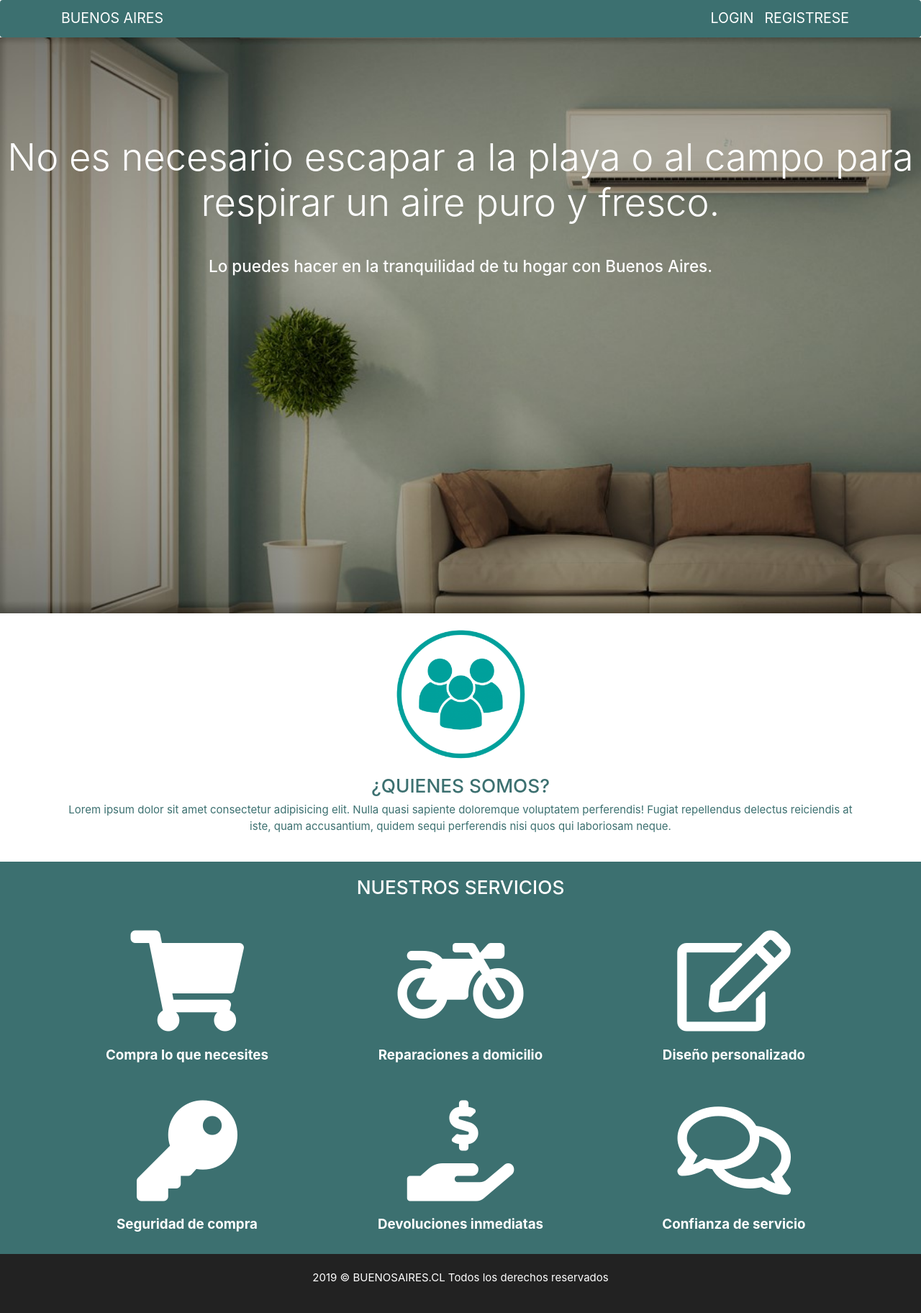
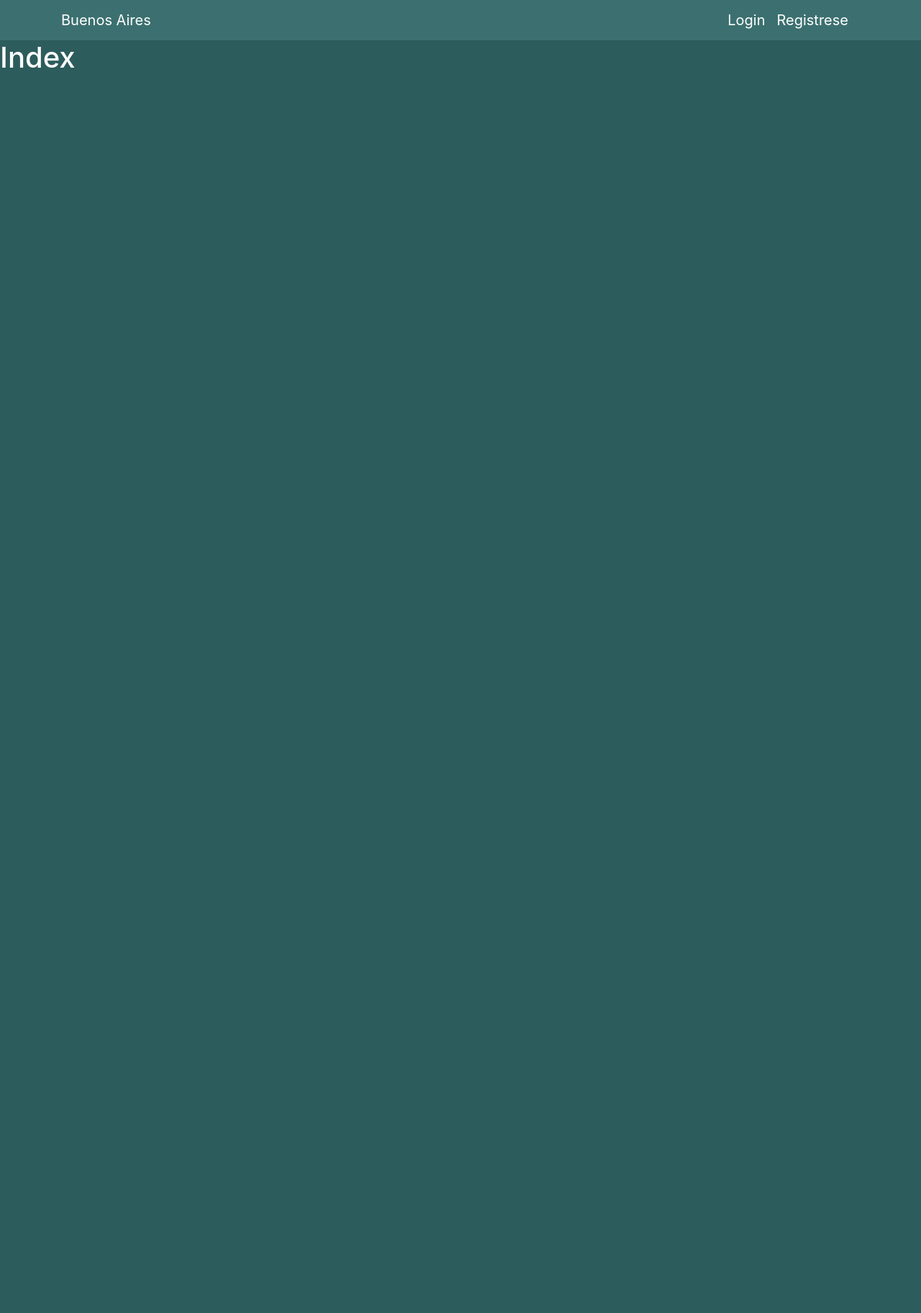
Before and after one commit to MatiasSolisBello/BuenosAiresPHP, a PHP site: page / in a window 1280 px wide. Shown: the whole page at 72% size. After the commit the page ends 94 px from the top, so only its background shows below. Run offline with PHP 8.4, Linux system fonts and the light colour scheme; some libraries are stand-ins or nearby versions.

Commit message:
Ajustes diseño

```diff
--- a/include/header2.php
+++ b/include/header2.php
@@ -4,9 +4,11 @@
     <meta charset="UTF-8">
     <title>Buenos Aires</title>
     <meta name="viewport" content="width=device-width, user-scalable=no, initial-scale=1.0, maximum-scale=1.0, minimum-scale=1.0">
+
     <!-- BOOTSTRAP 4 -->
     <link rel="stylesheet" href="https://stackpath.bootstrapcdn.com/bootstrap/4.4.1/css/bootstrap.min.css" integrity="sha384-Vkoo8x4CGsO3+Hhxv8T/Q5PaXtkKtu6ug5TOeNV6gBiFeWPGFN9MuhOf23Q9Ifjh" crossorigin="anonymous">  </head>
-    <link rel="icon" type="image/png" href="../images/logo.jpg">
+    <link rel="shortcut icon" href="favicon.ico">
+
   <body>
     <nav class="navbar navbar-light" style="background-color: rgb(60, 112, 112);">
       <div class="container">
--- a/index.php
+++ b/index.php
@@ -4,77 +4,10 @@
     <meta charset="utf-8">
     <title>Index</title>
     <?php require_once("include/header2.php"); ?>
-    <link rel="stylesheet" href="css/bootstrap.css">
-    <link rel="stylesheet" href="css/estilos.css">
-
+    <link rel="stylesheet" href="css/login.css">
   </head>
   <body>
-    <section class="bienvenidos">
-      <div class="texto-bienvenido text-xs-center">
-        <p class="display-4 mb-3">No es necesario escapar a la playa o al campo para respirar un aire puro y fresco.</p>
-        <h1 class="h4"> Lo puedes hacer en la tranquilidad de tu hogar con Buenos Aires.</h1>
-      </div>
-    </section>
-
-    <section class="quienes-somos  py-2 text-xs-center">
-      <div class="container">
-        <img src="images/qs.png" alt="Nosotros" width="181" class="img-fluid my-auto mb-2 ">
-        <h2 class="h3" style="color:rgb(60, 112, 112)">¿QUIENES SOMOS?</h2>
-        <p style="color:rgb(60, 112, 112)">Lorem ipsum dolor sit amet consectetur adipisicing elit. Nulla quasi sapiente doloremque voluptatem perferendis! Fugiat repellendus delectus reiciendis at iste, quam accusantium, quidem sequi perferendis nisi quos qui laboriosam neque.</p>
-      </div>
-    </section>
-
-    <section class="servicios py-2 text-xs-center">
-      <div class="container"><h2 class="h3 mb-3" style="color:white">NUESTROS SERVICIOS</h2>
-        <div class="row">
-          <div class="col-md-4">
-            <i class="fa fa-shopping-cart" style="font-size:140px;color:white"></i>
-            <br><br>
-            <h3 class="h5" style="color:white">Compra lo que necesites</h3>
-          </div>
-
-          <div class="col-md-4">
-            <i class="fas fa-motorcycle" style="font-size:140px;color:white"></i>
-            <br><br>
-            <h3  class="h5" style="color:white">Reparaciones a domicilio</h3>
-          </div>
-
-          <div class="col-md-4">
-            <i class="far fa-edit" style="font-size:140px;color:white"></i>
-            <br><br>
-            <h3  class="h5" style="color:white">Diseño personalizado</h3>
-          </div>
-          <br><br>
-          <!--Segunda fila-->
-          <div class="col-md-4">
-          <br><br>
-            <i class="fas fa-key" style="font-size:140px;color:white"></i>
-            <br><br>
-            <h3 class="h5" style="color:white">Seguridad de compra</h3>
-          </div>
-
-          <div class="col-md-4">
-          <br><br>
-            <i class="fas fa-hand-holding-usd" style="font-size:140px;color:white"></i>
-            <br><br>
-            <h3  class="h5" style="color:white">Devoluciones inmediatas</h3>
-          </div>
-
-          <div class="col-md-4">
-          <br><br>
-            <i class="far fa-comments" style="font-size:140px;color:white"></i>
-            <br><br>
-            <h3  class="h5" style="color:white">Confianza de servicio</h3>
-          </div>
-        </div>
-      </div>
-    </section>
-
-    <footer class="footer   py-2 text-xs-center">
-      <div class="container">
-        <p>2019 © BUENOSAIRES.CL Todos los derechos reservados</p>
-      </div>
-    </footer>
+    <h1 style="color:white">Index</h1>
   </body>
 </html>
 <?php include('include/footer.php'); ?>
--- a/modelo/prod_agregar.php
+++ b/modelo/prod_agregar.php
@@ -14,7 +14,7 @@ if (isset($_POST['prod_agregar'])) {
   (id_producto,nombre, precio, stock, imagen)
   VALUES('$id_producto', '$nombre', '$precio', '$stock', '$image')";
   $result = mysqli_query($mysqli, $query);
-  if(!$result) {
+  if(!$result==1) {
     die("Query Failed.");
   }
   header("location: ../vistas/adminproducto.php");
@@ -34,6 +34,7 @@ href="https://bootswatch.com/4/yeti/bootstrap.min.css">
     <br>
     <br>
     <h1>Agrege producto</h1>
+    <script src="http://ajax.googleapis.com/ajax/libs/jquery/1.9.1/jquery.js"></script>
     <br>
         <div class="form-group">
           <input type="number" name="id_producto" class="form-control"
--- a/vistas/esolicitud.php
+++ b/vistas/esolicitud.php
@@ -7,6 +7,7 @@
     require_once("../config/conexion.php");
     require_once("../include/admin.php");
 ?>
+<div class="container">
 <form class="text-center border border-light p-2">
     <p class="h4 mb-4">Estado de Solicitudes</p>
     <div class="form-row mb-2">
@@ -48,4 +49,5 @@
         <?php } ?>
     </tbody>
 </table>
+</div>
 <?php require_once("../include/footer.php"); ?>
--- a/vistas/producto.php
+++ b/vistas/producto.php
@@ -8,6 +8,7 @@
     require_once("../include/cliente.php");
 
 ?>
+<div class="container">
 <form class="text-center border border-light p-2">
     <p class="h4 mb-4">Productos</p>
     <div class="form-row mb-2">
@@ -37,9 +38,9 @@ while($row = mysqli_fetch_assoc($result_tasks)) { ?>
     <tr>
         <td><?php echo $row['id_producto']; ?></td>
         <td><?php echo $row['nombre']; ?></td>
-        <td><?php echo $row['precio']; ?></td>
+        <td><?php echo '$', $row['precio']; ?></td>
         <td><?php echo $row['stock']; ?></td>
-        <td><?php echo '<img src="../images/upload/'.$row['imagen'].'".php?" alt="Img" style="height: 40%;"/>'; ?></td>
+        <td><?php echo '<img src="../images/upload/'.$row['imagen'].'".php?" alt="Img" style="height: 12%;"/>'; ?></td>
         <td>
             <a href="../modelo/compra_agregar.php?id_producto=<?php echo $row['id_producto']?>"
             class="btn btn-danger">Comprar
@@ -49,4 +50,5 @@ while($row = mysqli_fetch_assoc($result_tasks)) { ?>
 <?php } ?>
 </tbody>
 </table>
+</div>
 <?php require_once("../include/footer.php"); ?>
--- a/vistas/stock.php
+++ b/vistas/stock.php
@@ -8,7 +8,7 @@
     require_once("../config/conexion.php");
     require_once("../include/tecnico.php");
 ?>
-
+<div class="container">
 <form class="text-center border border-light p-2">
     <p class="h4 mb-4">Administrador de Productos</p>
     <div class="form-row mb-2">
@@ -41,5 +41,5 @@
         <?php } ?>
     </tbody>
 </table>
-
+</div>
 <?php require_once("../include/footer.php"); ?>
--- a/vistas/usuario.php
+++ b/vistas/usuario.php
@@ -7,6 +7,7 @@
     require_once("../config/conexion.php");
     require_once("../include/admin.php");
 ?>
+<div class="container">
 <form class="text-center border border-light p-2">
     <p class="h4 mb-4">Administrador de Usuarios</p>
     <div class="form-row mb-2">
@@ -57,4 +58,5 @@
         <?php } ?>
     </tbody>
 </table>
+</div>
 <?php require_once("../include/footer.php"); ?>
```
Also changed, not shown: css/registro.css (deleted, +0 -13 lines), include/admin.php (+9 -5 lines), include/cliente.php (+9 -5 lines), include/header.php (+12 -8 lines), include/tecnico.php (+7 -3 lines), login.php (+1 -8 lines), modelo/compra_agregar.php (+16 -0 lines), singup.php (+4 -10 lines), vistas/adminproducto.php (+14 -4 lines), favicon.ico (added), images/upload/20200910_110518.jpg (added). Lines whose indentation alone changed are shown as unchanged.
